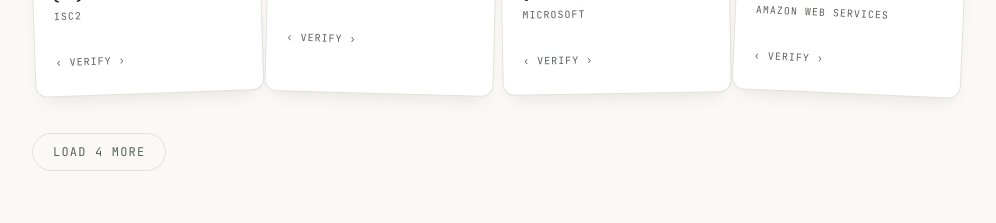
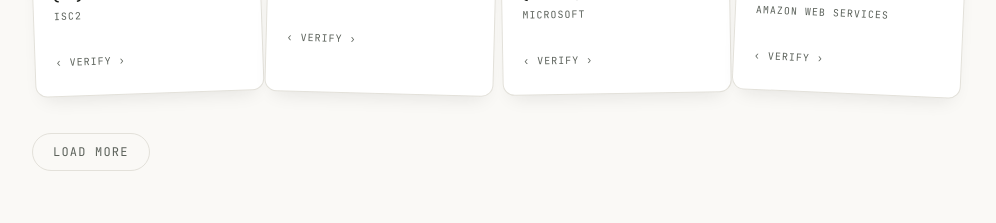
Before and after one commit to liamachdp-dev/portfolio-final, a Next.js app: page / in a window 1280 px wide. Shown: the part 1960-2183 px from the top of the page, without its empty margins (252-1248 px from the left). Built offline with nearby package versions, Linux system fonts and the light colour scheme; no server answers; the database is empty.

Commit message:
new fixes 090126

```diff
--- a/components/sections/Certifications.tsx
+++ b/components/sections/Certifications.tsx
@@ -8,6 +8,7 @@ interface Cert {
   logo: string; // Path to logo in /public/logos/
   iconBg: string;
   link: string; // Direct verification link
+  isWide?: boolean; // Added to handle rectangular logos
 }
 
 interface CertCategory {
@@ -46,6 +47,14 @@ const categories: CertCategory[] = [
         logo: "/logos/aws-logo.png",
         iconBg: "bg-slate-50",
         link: ""
+      },
+      {
+        title: "PhilNITS Information Technology Passport (IP)\n [In-progress]", //aws
+        issuer: "PhilNITS",
+        logo: "/logos/philnits-logo.png",
+        iconBg: "bg-slate-50",
+        link: "",
+        isWide: true // Set to true to make the box rectangular
       },
       {
         title: "Cloud Infrastructure 2025 Certified Foundations Associate",
@@ -101,11 +110,12 @@ function CertCard({ cert, index }: { cert: Cert; index: number }) {
         e.currentTarget.style.boxShadow = "0 10px 20px -10px rgba(24,27,23,0.12)";
       }}
     >
-      <div className={`w-10 h-10 rounded-lg ${cert.iconBg} flex items-center justify-center mb-4 overflow-hidden`}>
+      {/* Updated width class and object-fit class based on isWide property */}
+      <div className={`h-10 ${cert.isWide ? 'w-24 px-1' : 'w-10'} rounded-lg ${cert.iconBg} flex items-center justify-center mb-4 overflow-hidden`}>
         <img
           src={cert.logo}
           alt={`${cert.issuer} logo`}
-          className="w-full h-full object-cover"
+          className={`w-full h-full ${cert.isWide ? 'object-contain' : 'object-cover'}`}
         />
       </div>
 
@@ -141,7 +151,6 @@ function CategorySection({ category }: { category: CertCategory }) {
           {category.label}
         </span>
       )}
-      {/* 1 column on mobile, 2 on tablet, 4 on desktop */}
       <div className="grid grid-cols-1 sm:grid-cols-2 lg:grid-cols-4 gap-6 sm:gap-4 lg:gap-1.5">
         {visible.map((cert, i) => (
           <CertCard key={i} cert={cert} index={i} />
@@ -152,7 +161,7 @@ function CategorySection({ category }: { category: CertCategory }) {
           onClick={() => setLoadsUsed((n) => n + 1)}
           className="mt-10 font-mono text-xs tracking-widest text-inkSoft uppercase border border-line rounded-full px-5 py-2.5 hover:border-accent hover:text-accent transition-colors cursor-pointer"
         >
-          Load 4 more
+          Load more
         </button>
       )}
     </div>
--- a/components/sections/Skills.tsx
+++ b/components/sections/Skills.tsx
@@ -13,7 +13,7 @@ interface Category {
 const categories: Category[] = [
   {
     label: "Languages",
-    frontend: ["HTML", "CSS", "JavaScript", "TypeScript", "React", "Tailwind CSS"],
+    frontend: ["HTML", "CSS", "JavaScript", "TypeScript", "React", "Tailwind CSS", "Kotlin"],
     backend: ["Python", "PHP", "SQL", "Java"],
   },
   {
```
Also changed, not shown: public/logos/philnits-logo.png (added).
